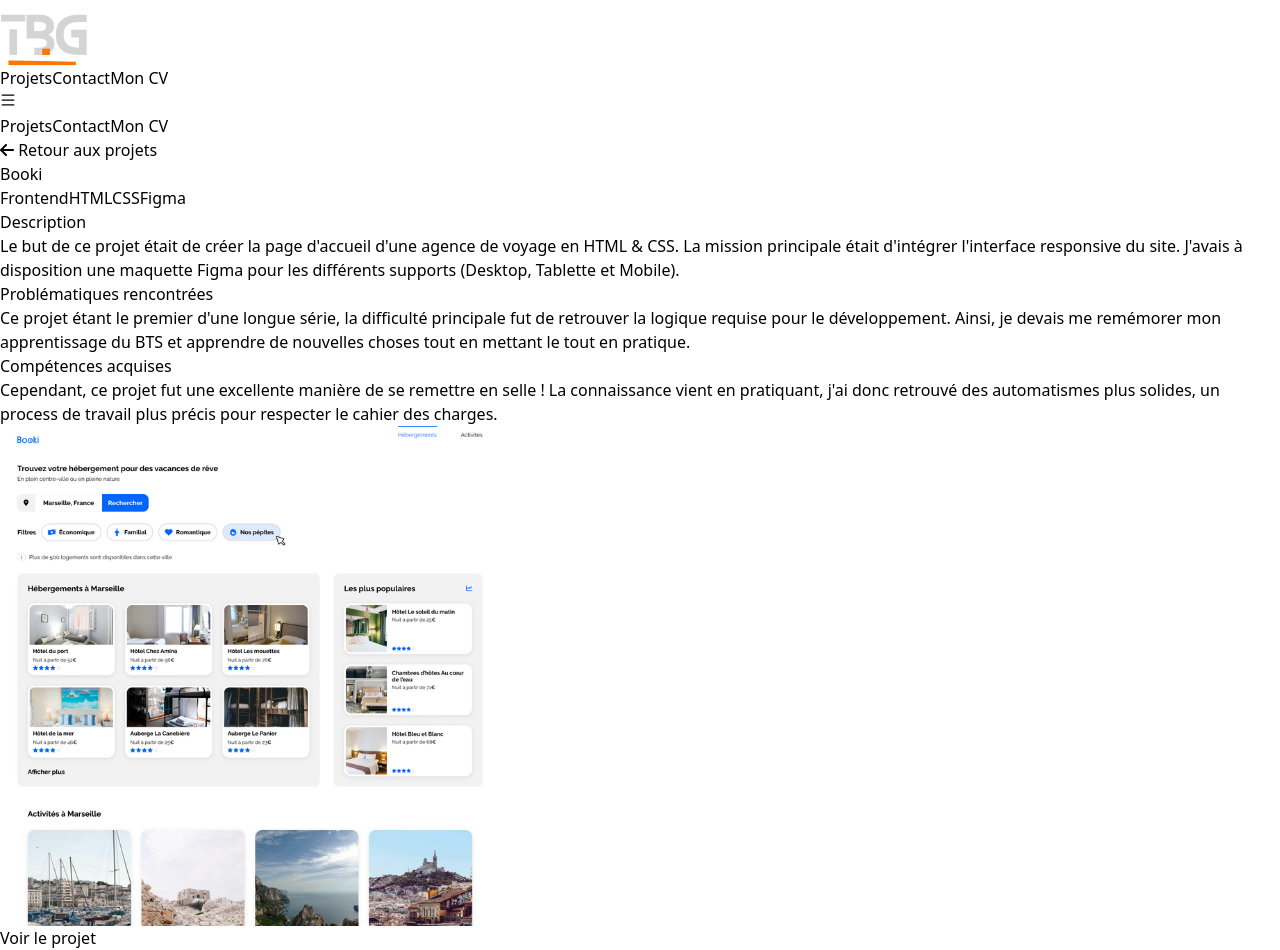
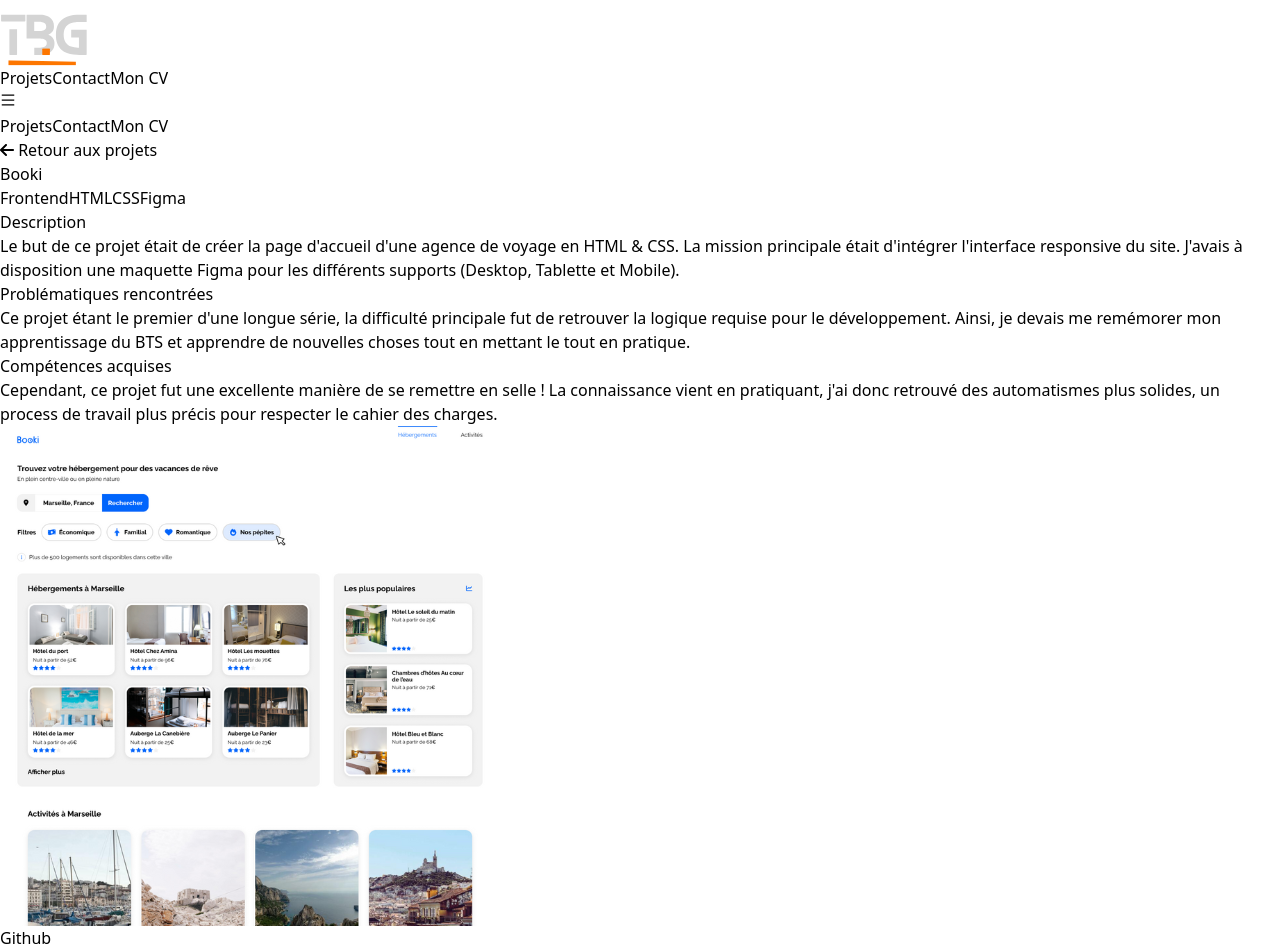
Before and after one commit to sknrct/oc-portfolio, a React (Vite) app: page /oc-portfolio/project/1 in a window 1280 px wide. Built offline with nearby package versions, Linux system fonts and the light colour scheme.

Commit message:
changement bouton projetPage, ajustements secondaires

```diff
--- a/src/Components/ProjectPage.jsx
+++ b/src/Components/ProjectPage.jsx
@@ -131,7 +131,7 @@ const ProjectPage = () => {
                     rel="noopener noreferrer"
                     className="inline-block bg-orange-500 text-white px-10 py-3 rounded-lg shadow hover:bg-orange-600 transition duration-300 text-lg"
                   >
-                    Voir le projet
+                    Github
                   </a>
                 </div>
               </div>
--- a/src/Components/Projects.jsx
+++ b/src/Components/Projects.jsx
@@ -46,7 +46,7 @@ const Projects = () => {
               selectedTechnology === tech
                 ? "bg-orange-500 text-white"
                 : "text-orange-500"
-            } hover:bg-orange-300`}
+            } hover:bg-orange-500 hover:text-white`}
           >
             {tech}
           </button>
```
Also changed, not shown: 3 other files (tests, documents, lock files or other folders).
